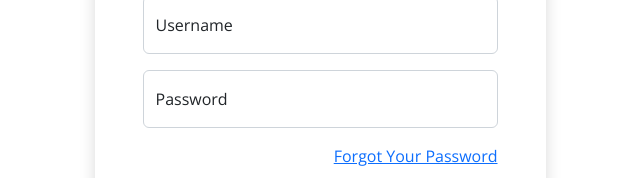
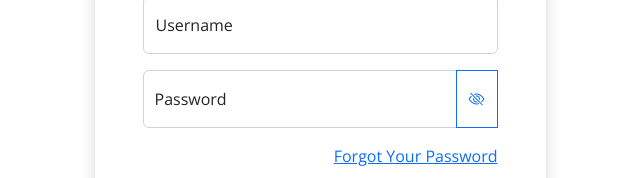
Before and after one commit to freshkitedev/Freshkite, a React (Create React App) app in the folder client/: page /Admin in a window 1280 px wide. Shown: the part 172-350 px from the top of the page, without its empty margins (320-960 px from the left). Built offline with nearby package versions, Linux system fonts and the light colour scheme.

Commit message:
password Visible turn on and off
password Visible turn on and off in admin form

Co-Authored-By: Dhakshanapandi Chinnan <109198871+Dhakshanapandi@users.noreply.github.com>

```diff
--- a/client/src/pages/Admin/Admin.jsx
+++ b/client/src/pages/Admin/Admin.jsx
@@ -1,4 +1,4 @@
-import React, {  useState } from "react";
+import React, { useState } from "react";
 import axios from "axios";
 
 import "./Admin.css";
@@ -10,6 +10,7 @@ import { Link } from "react-router-dom";
 const Admin = (props) => {
   const [name, setuser] = useState("");
   const [password, setpassword] = useState("");
+  const [showPassword, setShowPassword] = useState(false);
 
   const navigate = useNavigate();
   const redirect = () => {
@@ -58,9 +59,9 @@ const Admin = (props) => {
                   />
                   <label for="floatingInput">Username</label>
                 </div>
-                <div class="form-floating mb-3">
+                <div class="form-floating mb-3 input-group ">
                   <input
-                    type="password"
+                    type={showPassword ? "text" : "password"}
                     class="form-control"
                     id="floatingPassword"
                     placeholder="Password"
@@ -68,6 +69,15 @@ const Admin = (props) => {
                     value={password}
                     onChange={(e) => setpassword(e.target.value)}
                   />
+                  <button
+                    class="btn btn-outline-primary"
+                    type="button"
+                    onClick={() => setShowPassword(!showPassword)}
+                  >
+                    <i
+                      class={showPassword ? "bi bi-eye" : "bi bi-eye-slash"}
+                    ></i>
+                  </button>
                   <label for="floatingPassword">Password</label>
                 </div>
                 <div class="d-flex justify-content-end">
```
